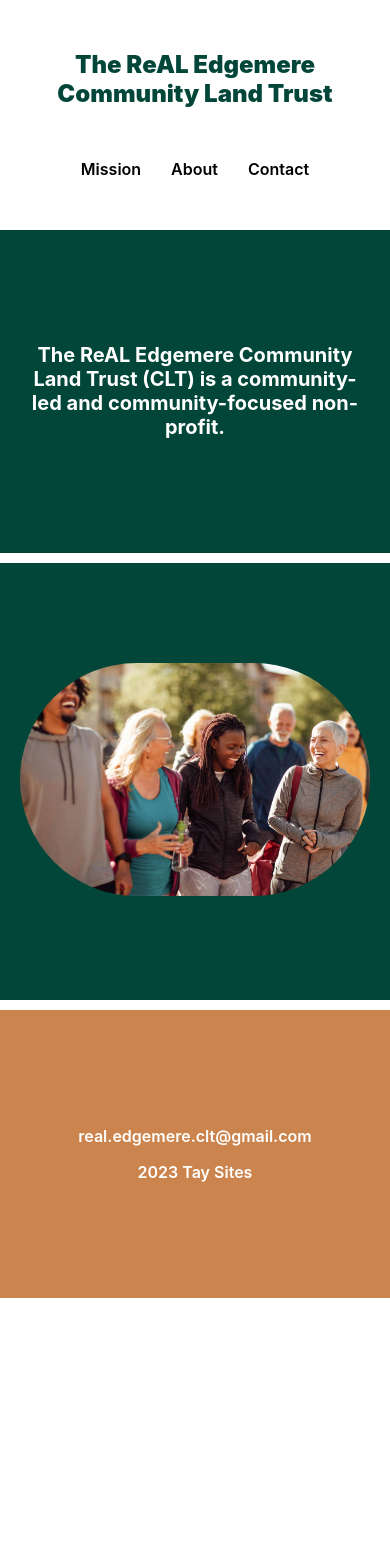
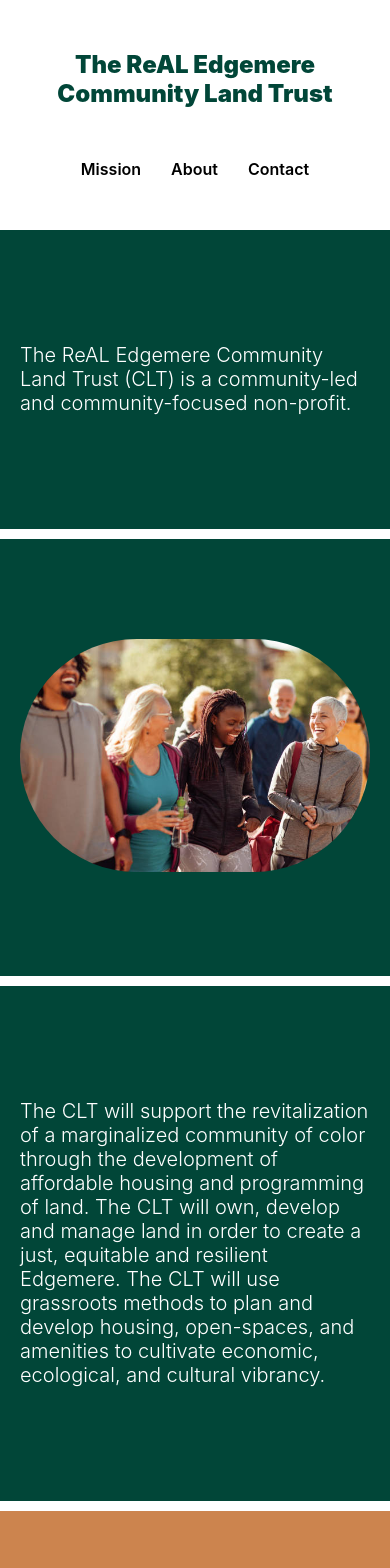
Before and after one commit to TaylorWill94/CLTmobile, a React (Create React App) app: page / in a window 390 px wide. Shown: the top 1568 px of the page. Before the commit the page ends 1298 px from the top, so only its background shows below. Built offline with nearby package versions, Linux system fonts and the light colour scheme.

Commit message:
Styling mobile

```diff
--- a/src/components/Footer/Footer.js
+++ b/src/components/Footer/Footer.js
@@ -4,7 +4,7 @@ function Footer() {
   return (
     <div className="footer">
       <p className="email">real.edgemere.clt@gmail.com</p>
-      <p className="site-author">2023 Tay Sites</p>
+      <p className="site-author">2023 CLT</p>
     </div>
   );
 }
--- a/src/components/Home/Home.css
+++ b/src/components/Home/Home.css
@@ -9,7 +9,10 @@
   }
 
   .message {
+    font-size: 1rem;
     font-size: 1.25rem;
+    font-weight: 300;
+    text-align: left;
     color: white;
   }
 
@@ -24,6 +27,24 @@
   .com-img {
     max-width: 100%;
     border-radius: 125px;
+  }
+
+  .intro-sec {
+    padding-top: 100px;
+    padding-bottom: 100px;
+    padding-left: 20px;
+    padding-right: 20px;
+    margin-top: 10px;
+    margin-bottom: 10px;
+    background: rgb(1, 70, 56);
+  }
+
+  .clt-bio {
+    font-size: 1rem;
+    font-size: 1.25rem;
+    font-weight: 300;
+    text-align: left;
+    color: white;
   }
 }
 
--- a/src/components/Home/Home.js
+++ b/src/components/Home/Home.js
@@ -13,6 +13,19 @@ function Home() {
       <div className="img-sec">
         <img className="com-img" src={com} widt="100" alt="a group of people" />
       </div>
+      <div className="intro-sec">
+        <h1 className="clt-bio">
+          <span style={{ color: "FFFFFF" }}>
+            The CLT will support the revitalization of a marginalized community
+            of color through the development of affordable housing and
+            programming of land.
+          </span>{" "}
+          The CLT will own, develop and manage land in order to create a just,
+          equitable and resilient Edgemere. The CLT will use grassroots methods
+          to plan and develop housing, open-spaces, and amenities to cultivate
+          economic, ecological, and cultural vibrancy.
+        </h1>
+      </div>
     </div>
   );
 }
```
